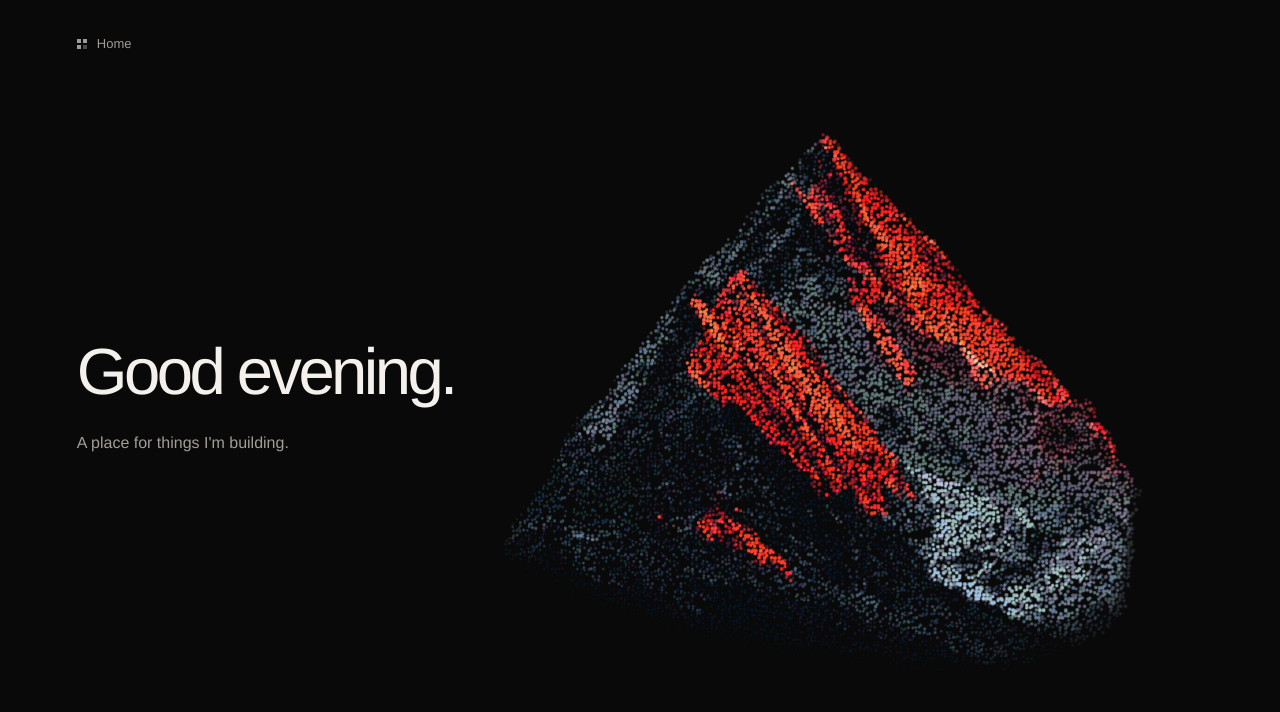
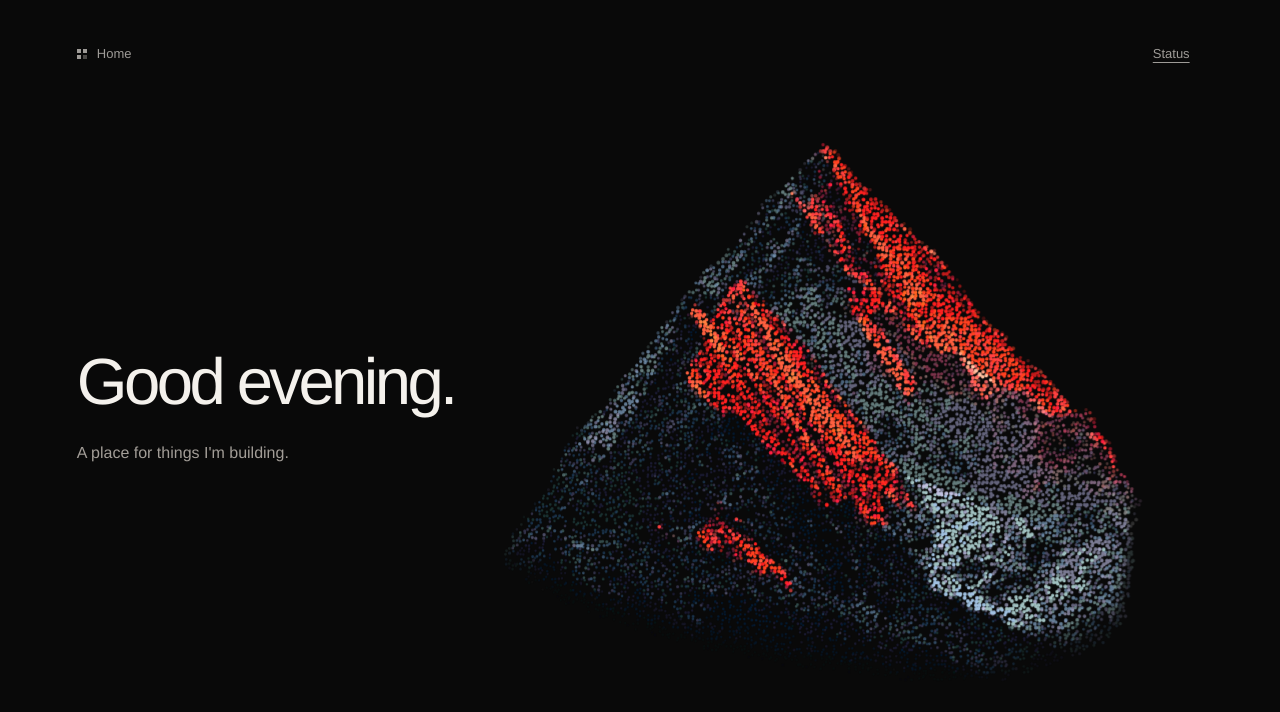
Before and after one commit to bani2016up/service-home, a React (Vite) app: page / in a window 1280 px wide. Shown: the top 712 px of the page. Built offline with nearby package versions, Linux system fonts and the light colour scheme.

Commit message:
Add link to private service status page

```diff
--- a/src/main.tsx
+++ b/src/main.tsx
@@ -38,6 +38,7 @@ function Home() {
       <header className="home-label">
         <span className="home-mark" aria-hidden="true"><i /><i /><i /><i /></span>
         Home
+        <a className="status-link" href="https://status.prfnv.com/">Status</a>
       </header>
       <main className="welcome">
         <div className="welcome-copy">
--- a/src/styles.css
+++ b/src/styles.css
@@ -38,6 +38,19 @@ body { margin: 0; }
 .home-mark { display: grid; grid-template-columns: repeat(2, 4px); gap: 2px; }
 .home-mark i { height: 4px; background: #9e9b97; }
 .home-mark i:last-child { background: #4c4a47; }
+.status-link {
+  display: inline-flex;
+  align-items: center;
+  justify-content: center;
+  min-width: 64px;
+  min-height: 44px;
+  margin-left: auto;
+  color: inherit;
+  text-decoration: underline;
+  text-underline-offset: 4px;
+}
+.status-link:hover { color: #fb8d48; }
+.status-link:focus-visible { outline: 2px solid #fb8d48; outline-offset: 4px; }
 .welcome {
   flex: 1;
   display: grid;
```
Also changed, not shown: 1 other file (tests, documents, lock files or other folders).
